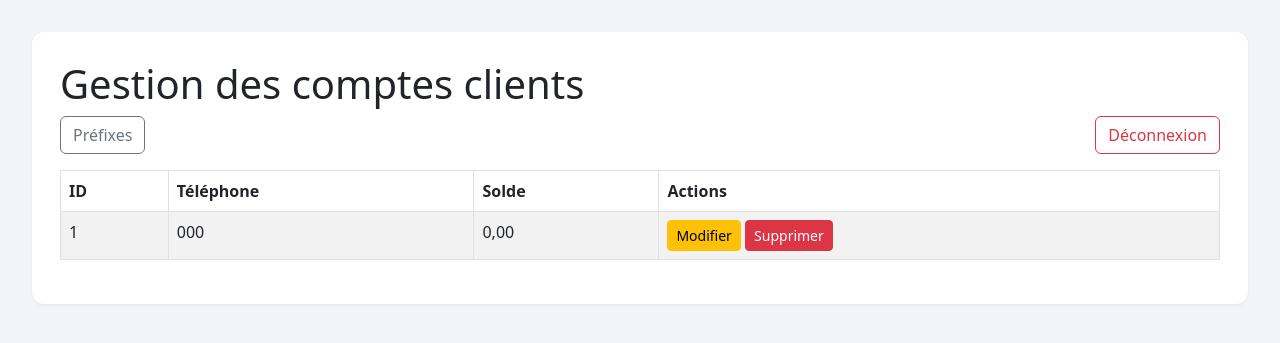
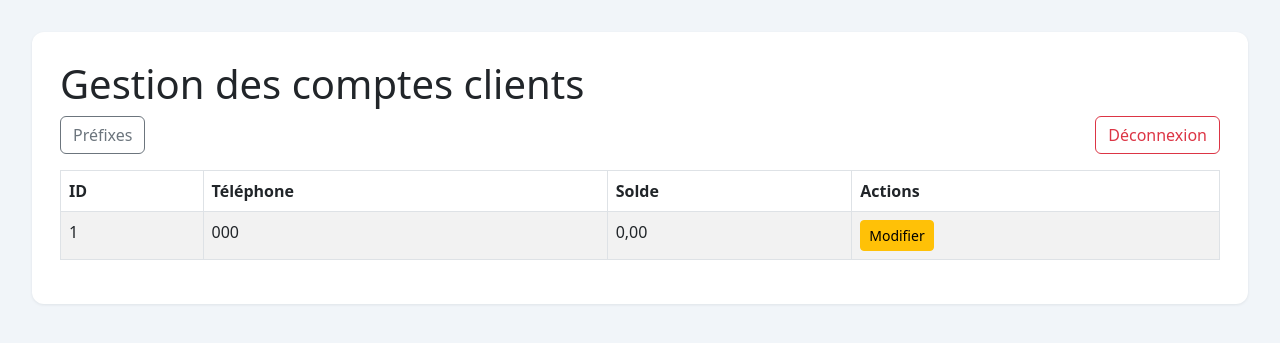
Before and after one commit to leamis2005/ExamProjetFinalS4, a CodeIgniter 4 app: the page made by app/Views/client/gestion_client.php in a window 1280 px wide. Shown: the top 343 px of the page. Run offline with PHP 8.4 and a stand-in for CodeIgniter, Linux system fonts and the light colour scheme; the template is opened without the code that fills it: most values are stand-ins (such as "Sample title", 1, 10 or a date in 2020); some libraries are stand-ins or nearby versions.

Commit message:
supprimer

```diff
--- a/app/Views/client/gestion_client.php
+++ b/app/Views/client/gestion_client.php
@@ -27,7 +27,6 @@
                     <td><?= number_format((float)$c['solde'], 2, ',', ' ') ?></td>
                     <td>
                         <a href="<?= site_url('admin/clients/edit/' . $c['id']) ?>" class="btn btn-sm btn-warning">Modifier</a>
-                        <a href="<?= site_url('admin/clients/delete/' . $c['id']) ?>" class="btn btn-sm btn-danger" onclick="return confirm('Supprimer ce client ?')">Supprimer</a>
                     </td>
                 </tr>
             <?php endforeach; ?>
--- a/app/Views/prefixe/gestion_prefixe.php
+++ b/app/Views/prefixe/gestion_prefixe.php
@@ -27,7 +27,6 @@
                     <td><?= esc($p['operateur_nom'] ?? $p['operateur_id']) ?></td>
                     <td>
                         <a href="<?= site_url('admin/prefixes/modifier/' . $p['id']) ?>" class="btn btn-sm btn-warning">Modifier</a>
-                        <a href="<?= site_url('admin/prefixes/supprimer/' . $p['id']) ?>" class="btn btn-sm btn-danger" onclick="return confirm('Supprimer ce préfixe ?')">Supprimer</a>
                     </td>
                 </tr>
             <?php endforeach; ?>
```
Also changed, not shown: 5 other files.
